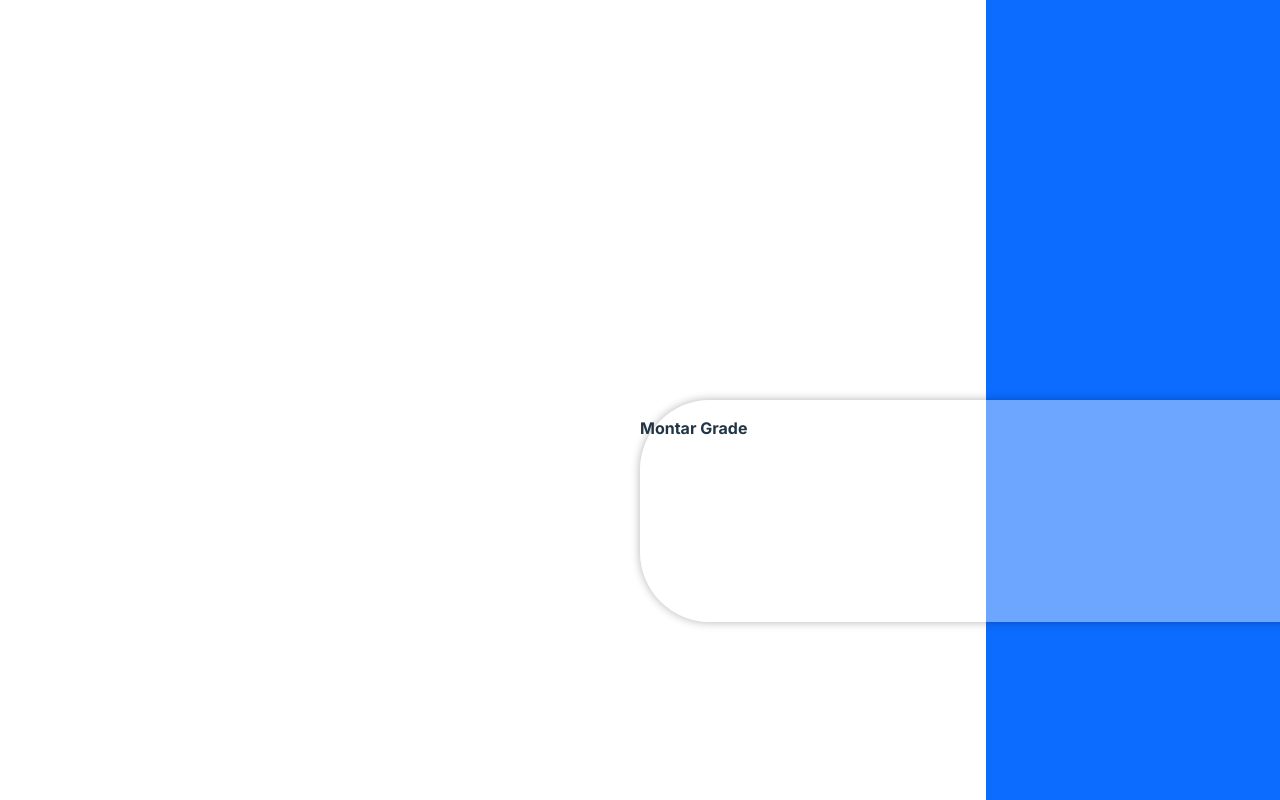
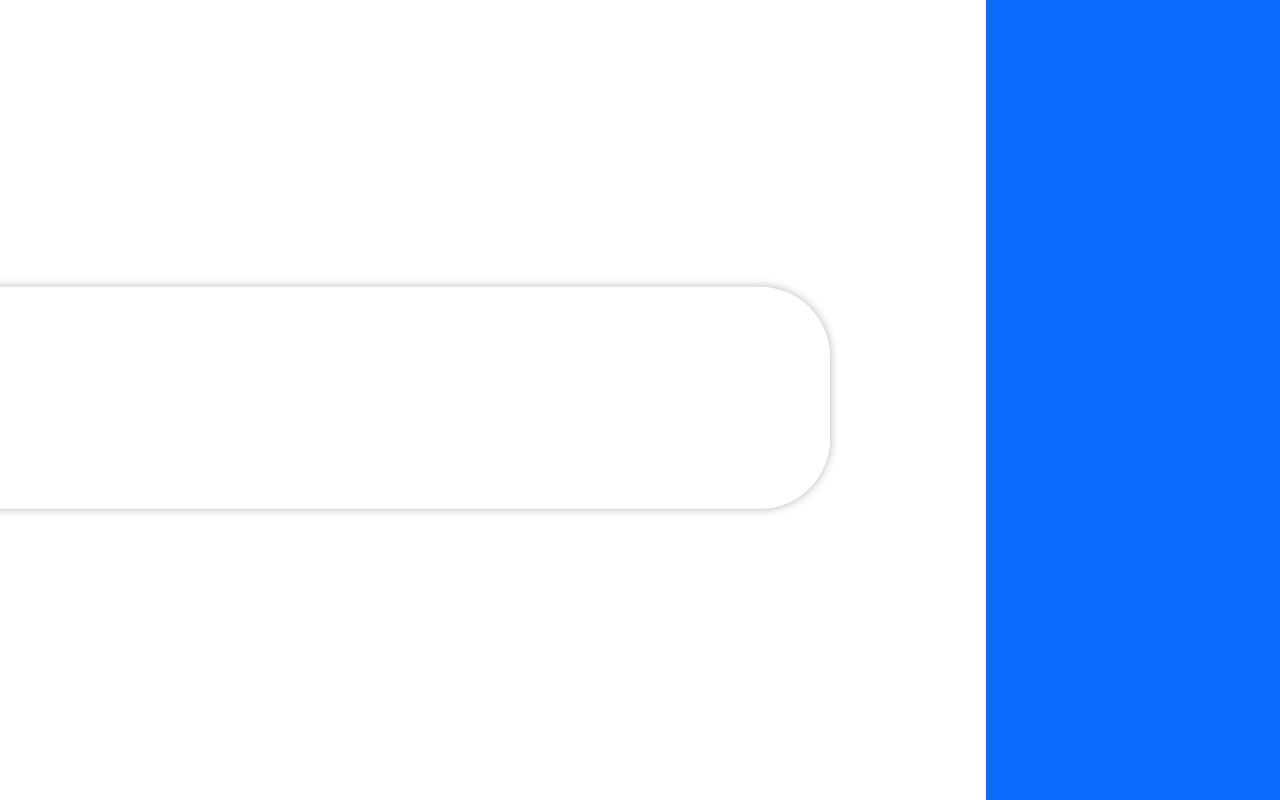
Before and after one commit to nicolashdx/HubLN, a React (Vite) app: page /HubLN/grade in a window 1280 px wide. Built offline with nearby package versions, Linux system fonts and the light colour scheme.

Commit message:
descolado pra esquerda igual seu

```diff
--- a/src/home.css
+++ b/src/home.css
@@ -4,7 +4,7 @@
     position: fixed;/* container fixo possibilita o retagungulo existir*/
       top: 50%;
       left: 50%;
-      /*transform: translate(-80%, -51%);*/
+      transform: translate(-80%, -51%);
     background-color: rgba(255, 255, 255, 0.4);
     border-radius: 70px;
     box-shadow: 0 0 10px rgba(0, 0, 0, 0.3); /* Sombra do container */
```
